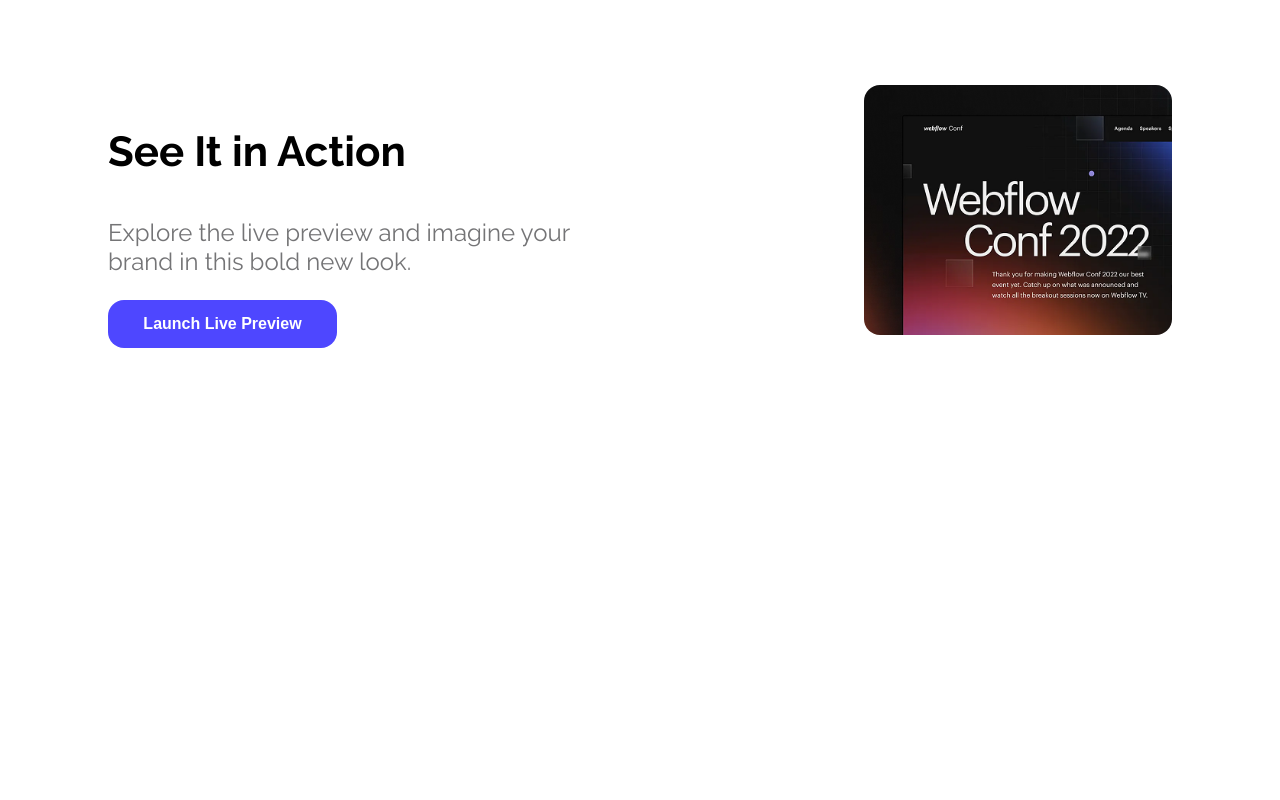
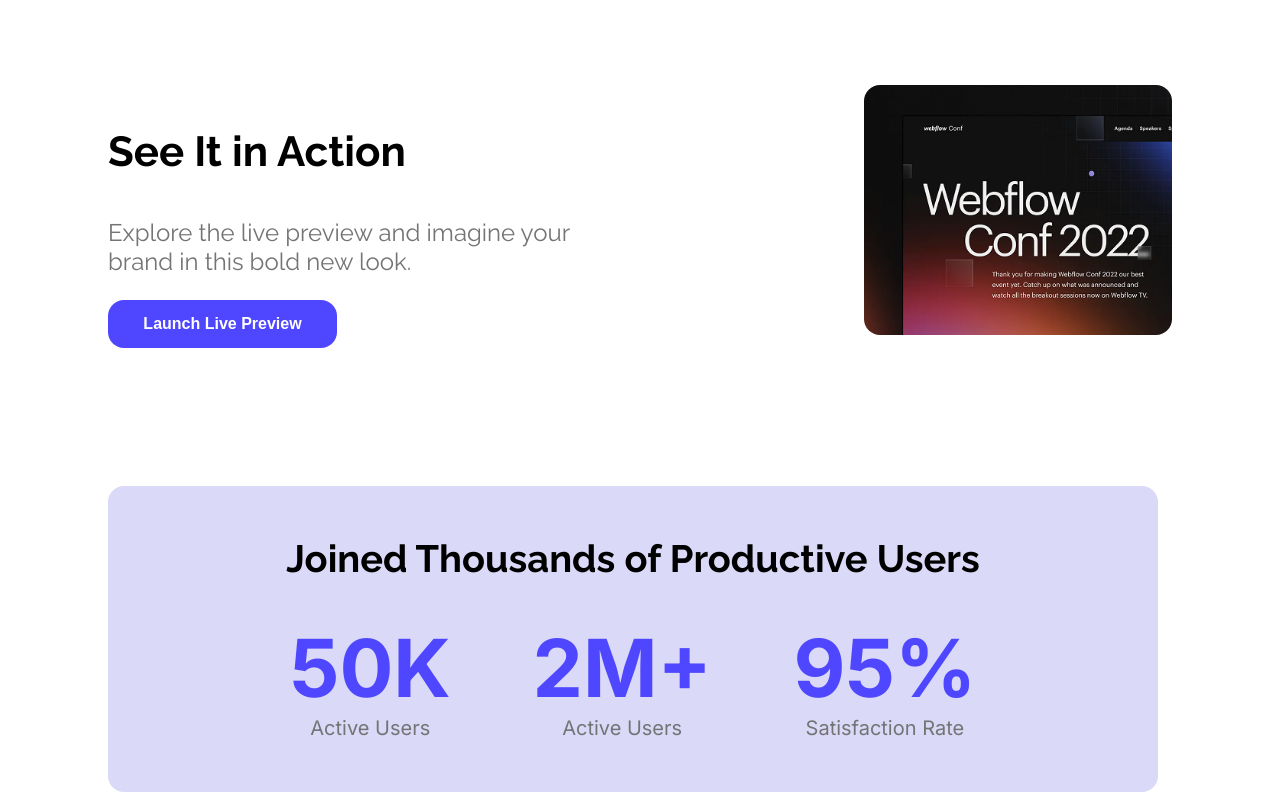
Before and after one commit to HomayraHeme/landing-launchpad, a plain HTML site: page index.html in a window 1280 px wide. Shown: the part 641-1441 px from the top of the page. Before the commit the page ends 997 px from the top, so only its background shows below. Drawn offline with Linux system fonts and the light colour scheme.

Commit message:
joined users

```diff
--- a/index.html
+++ b/index.html
@@ -50,6 +50,32 @@
          </div>
 
       </section>
+
+      <section class="padding">
+         <div class="join">
+            <p class="raleway-btn" style="font-size: 38px; font-weight: bold; text-align: center; padding-top: 50px;">
+               Joined Thousands of
+               Productive Users</p>
+            <div class="inter-logo rate">
+               <div>
+                  <div class="ks">50K</div>
+                  <div class="ds">Active Users</div>
+
+               </div>
+               <div>
+                  <div class="ks">2M+</div>
+                  <div class="ds">Active Users</div>
+               </div>
+               <div>
+                  <div class="ks">95%</div>
+                  <div class="ds">Satisfaction Rate </div>
+               </div>
+            </div>
+
+         </div>
+
+      </section>
+
    </main>
 
 </body>
--- a/style/style.css
+++ b/style/style.css
@@ -69,3 +69,32 @@
     width: 308px;
     border-radius: 16px;
  }
+
+ .join {
+    background-color: #dad9f7;
+    height: 306px;
+    width: 1050px;
+    border-radius: 16px;
+ }
+
+ .ks {
+    font-size: 80px;
+    font-weight: bold;
+    color: #4E47FF;
+ }
+
+ .ds {
+    font-size: 20px;
+    font-weight: 400;
+    color: #747476;
+    text-align: center;
+ }
+
+ .rate {
+    display: flex;
+    justify-content: space-evenly;
+    padding-left: 100px;
+    padding-right: 100px;
+    padding-bottom: 50px;
+
+ }
```
